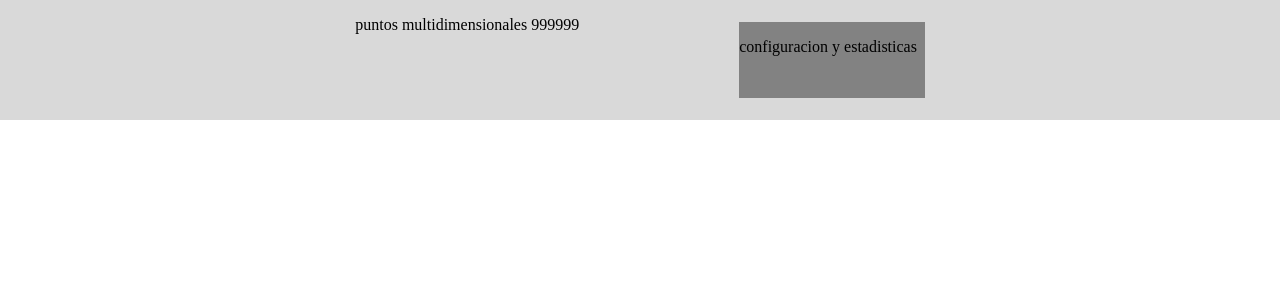
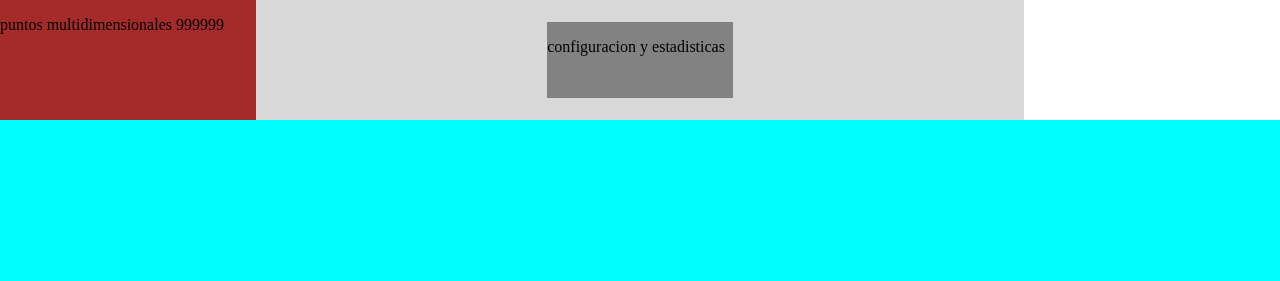
Before and after one commit to 3-TIC-ORT/proyecto-3-tripping-clicker, a plain HTML site: page main.html in a window 1280 px wide. Shown: the top 281 px of the page. Drawn offline with Linux system fonts and the light colour scheme; files whose address does not match are found by name.

Commit message:
v2 simon

```diff
--- a/main.html
+++ b/main.html
@@ -8,10 +8,11 @@
     <link rel="stylesheet" href="style.css" />
 </head>
 <body>
+    <div class="puntosm">
+        <p>puntos multidimensionales 999999</p>
+    </div>
     <div class="mnu">
-        <div class="puntosm">
-            <p>puntos multidimensionales 999999</p>
-        </div>
+
         <div class="config">
             <p class="cnfigstats">configuracion y estadisticas</p>
         </div>
--- a/style.css
+++ b/style.css
@@ -3,6 +3,8 @@
     justify-content: center;
     align-items: center;
     height: 85vh;
+    transform: translate(0px, -15vh );
+    background-color: aqua;
 }
 .mainobj{
     display: flex;
@@ -14,9 +16,11 @@
 .mnu{
     background-color: #D9D9D9;
     height: 15vh;
+    width: 60vw;
     display: flex;
     justify-content: center;
     align-items: center;
+    transform: translate(20vw, -15vh );
 }
 body{
     margin: 0px;
@@ -31,8 +35,9 @@ body{
 }
 .puntosm{
     height: 15vh;
-    width:30vw;
+    width: 20vw;
     display: flex;
     justify-content: left;
     align-items: up;
+    background-color: brown;
 }
```
